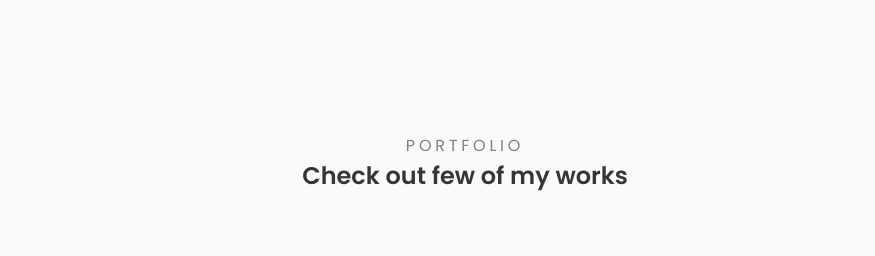
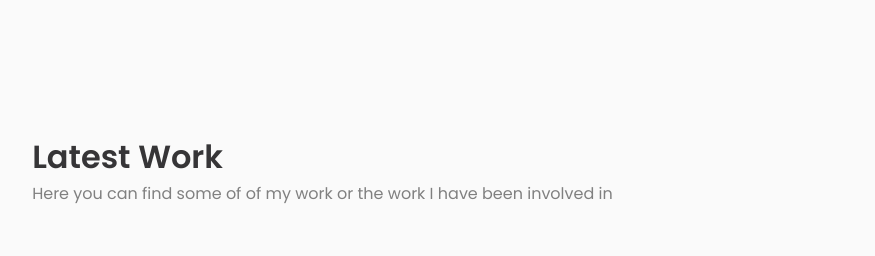
Before and after one commit to hrakt/hrakt.github.io, a Next.js app: page / in a window 1280 px wide. Shown: the part 1640-1896 px from the top of the page, without its empty margins (175-1050 px from the left). Built offline with nearby package versions, Linux system fonts and the light colour scheme.

Commit message:
Change header for porfolio section

```diff
--- a/components/Work/Work.js
+++ b/components/Work/Work.js
@@ -7,10 +7,13 @@ var align;
 const Work = () => {
   return (
     <div className={styles.container}>
-      <a id="Work" />
+      <div className={styles.inner}>
         <div className={styles.header}>
-        <span>Portfolio</span>
-        <h2>Check out few of my works</h2>
+          <h1>Latest Work</h1>
+          <span>
+            Here you can find some of of my work or the work I have been
+            involved in
+          </span>
         </div>
         {workArr.map((item, key) => {
           key % 2 === 0 ? (align = "left") : (align = "right");
@@ -31,6 +34,7 @@ const Work = () => {
           );
         })}
       </div>
+    </div>
   );
 };
 
--- a/components/Work/Work.module.scss
+++ b/components/Work/Work.module.scss
@@ -10,12 +10,11 @@
 
 .header {
   margin-bottom: 4rem;
-  text-align: center;
+  padding: 0 1rem;
+
+  // text-align: center;
 
   span {
-    text-transform: uppercase;
-    letter-spacing: 0.1cm;
-    font-weight: 400;
     color: grey;
   }
 }
--- a/package.json
+++ b/package.json
@@ -14,6 +14,7 @@
     "next": "10.0.4",
     "react": "17.0.1",
     "react-dom": "17.0.1",
+    "react-masonry-css": "^1.0.14",
     "sass": "^1.30.0",
     "styled-components": "^5.2.1"
   },
```
Lines whose indentation alone changed are shown as unchanged.
